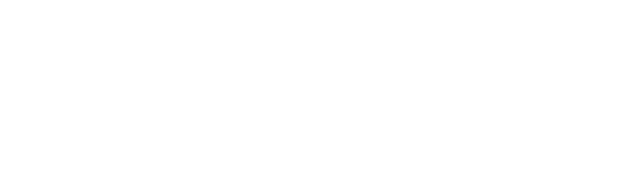
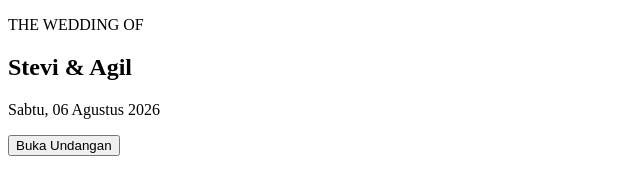
Before and after one commit to webcreatorid/Undangan-Pernikahan, a plain HTML site: page index.html in a window 1280 px wide. Shown: the whole page, without its empty margins (0-640 px from the left). Drawn offline with Linux system fonts and the light colour scheme.

Commit message:
Update index.html

```diff
--- a/index.html
+++ b/index.html
@@ -13,7 +13,33 @@
 
 <body>
 
-</body>
+<section class="cover">
+
+    <div class="overlay"></div>
+
+    <div class="cover-content">
+
+        <p class="invite">
+            THE WEDDING OF
+        </p>
+
+        <h1>
+            Stevi & Agil
+        </h1>
+
+        <p>
+            Sabtu, 06 Agustus 2026
+        </p>
+
+        <button id="openInvitation">
+            Buka Undangan
+        </button>
+
+    </div>
+
+</section>
 
 <script src="js/script.js"></script>
+
+</body>
 </html>
```
